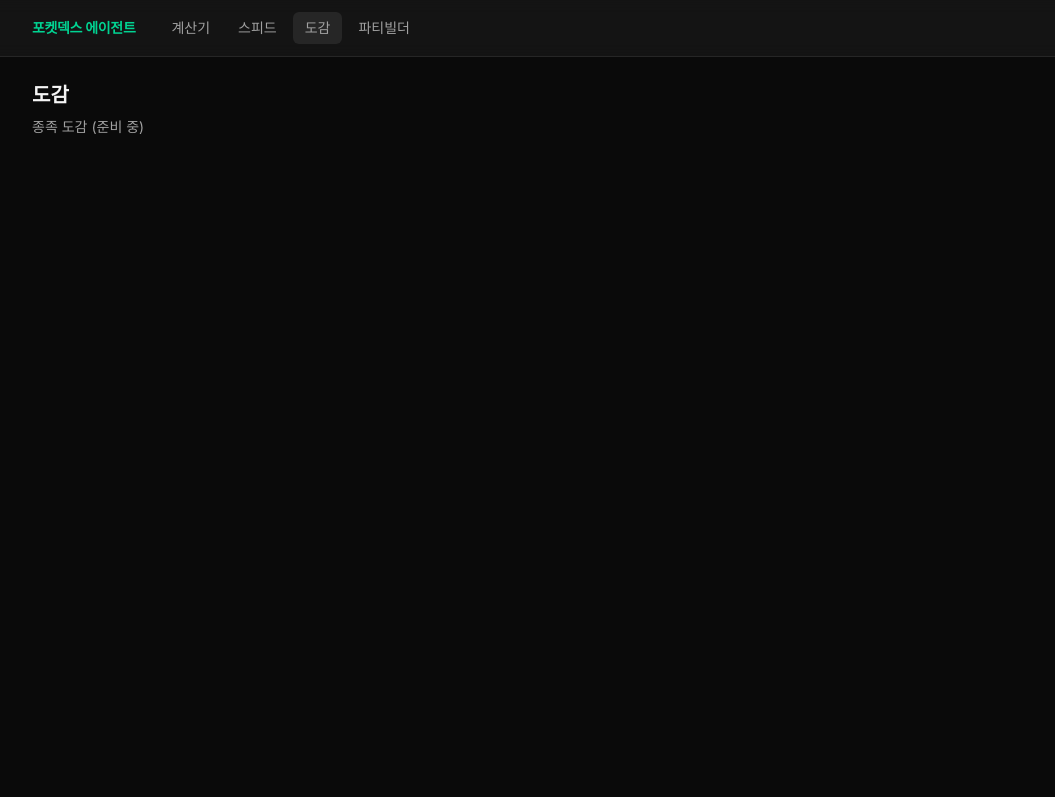
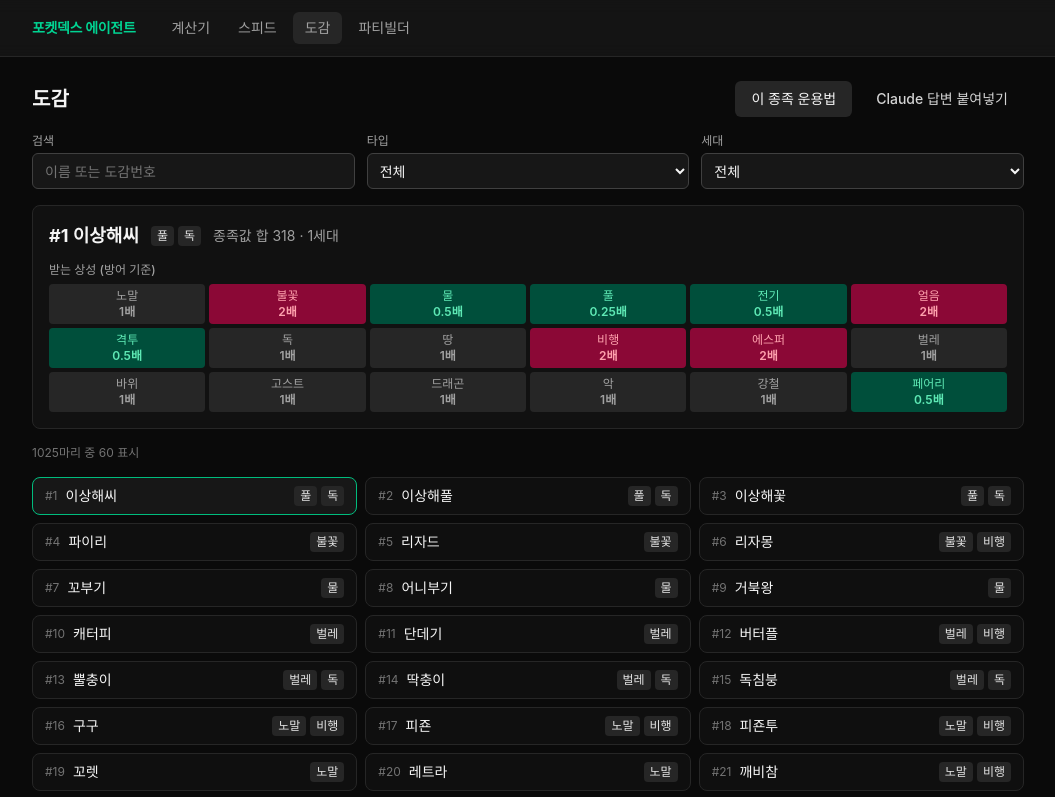
Before and after one commit to ParkGiraffe/pokedex-ai, a React (Vite) app in the folder apps/client/: page /docs in a window 1280 px wide. Shown: the top 797 px of the page, without its empty margins (112-1167 px from the left). Built offline with nearby package versions, Linux system fonts and the light colour scheme.

Commit message:
도감 페이지

```diff
--- /dev/null
+++ b/apps/client/src/pages/dex/lib/search.ts
@@ -0,0 +1,64 @@
+import {
+  formula,
+  pokedex,
+  type PokedexEntry,
+  type TypeName,
+  TYPE_NAMES,
+} from "@pokedex-agent/pokedex-core";
+
+export const ALL_TYPES = "전체";
+export const ALL_GENERATIONS = 0;
+
+export type DexFilter = {
+  query: string;
+  type: TypeName | typeof ALL_TYPES;
+  generation: number;
+};
+
+export const filterDex = (filter: DexFilter): PokedexEntry[] => {
+  const query = filter.query.trim().toLowerCase();
+  return pokedex.entries.filter((entry) => {
+    if (filter.type !== ALL_TYPES && !entry.types.includes(filter.type)) {
+      return false;
+    }
+    if (filter.generation !== ALL_GENERATIONS && entry.generation !== filter.generation) {
+      return false;
+    }
+    if (query) {
+      return (
+        entry.ko.includes(filter.query.trim()) ||
+        entry.en.includes(query) ||
+        String(entry.no) === query
+      );
+    }
+    return true;
+  });
+};
+
+export type Weakness = {
+  type: TypeName;
+  multiplier: number;
+};
+
+export const weaknessTable = (types: ReadonlyArray<TypeName>): Weakness[] =>
+  TYPE_NAMES.map((type) => ({ type, multiplier: formula.typeEffectiveness(type, types) }));
+
+export const baseStatTotal = (entry: PokedexEntry): number => {
+  const { H, A, B, C, D, S } = entry.base;
+  return H + A + B + C + D + S;
+};
+
+export const buildSpeciesMarkdown = (entry: PokedexEntry): string => {
+  const weak = weaknessTable(entry.types).filter((w) => w.multiplier > 1);
+  return [
+    "## 작업: 종족 운용법 분석",
+    "",
+    `- 종족: ${entry.ko} (#${entry.no}, ${entry.types.join("/")})`,
+    `- 종족값: H${entry.base.H}/A${entry.base.A}/B${entry.base.B}/C${entry.base.C}/D${entry.base.D}/S${entry.base.S} (합 ${baseStatTotal(entry)})`,
+    `- 약점: ${weak.map((w) => `${w.type} ${w.multiplier}배`).join(", ") || "없음"}`,
+    "",
+    "## 요청",
+    "- 9세대 SV 싱글에서 이 종족의 운용법, 추천 배분, 견제 라인을 한국 SV 어휘로 분석",
+    "- 응답 마지막에 표준 JSON 코드블록을 반드시 포함",
+  ].join("\n");
+};
--- /dev/null
+++ b/apps/client/src/pages/dex/model/store.ts
@@ -0,0 +1,26 @@
+import { type TypeName } from "@pokedex-agent/pokedex-core";
+import { create } from "zustand";
+
+import { ALL_GENERATIONS, ALL_TYPES } from "../lib/search";
+
+type DexState = {
+  query: string;
+  type: TypeName | typeof ALL_TYPES;
+  generation: number;
+  selectedNo: number | null;
+  setQuery: (query: string) => void;
+  setType: (type: TypeName | typeof ALL_TYPES) => void;
+  setGeneration: (generation: number) => void;
+  select: (no: number | null) => void;
+};
+
+export const useDexStore = create<DexState>((set) => ({
+  query: "",
+  type: ALL_TYPES,
+  generation: ALL_GENERATIONS,
+  selectedNo: 1,
+  setQuery: (query) => set({ query }),
+  setType: (type) => set({ type }),
+  setGeneration: (generation) => set({ generation }),
+  select: (selectedNo) => set({ selectedNo }),
+}));
--- /dev/null
+++ b/apps/client/src/pages/dex/ui/DexPage.tsx
@@ -0,0 +1,155 @@
+import { findPokemon, TYPE_NAMES } from "@pokedex-agent/pokedex-core";
+import { useState } from "react";
+
+import { cn } from "@/common/lib/cn";
+import { Button } from "@/common/ui/Button";
+import { Card } from "@/common/ui/Card";
+import { Field } from "@/common/ui/Field";
+import { Input } from "@/common/ui/Input";
+import { Select } from "@/common/ui/Select";
+import { CopyButton } from "@/features/claude-bridge/ui/CopyButton";
+import { PasteSidePanel } from "@/features/claude-bridge/ui/PasteSidePanel";
+
+import {
+  ALL_GENERATIONS,
+  ALL_TYPES,
+  baseStatTotal,
+  buildSpeciesMarkdown,
+  filterDex,
+  weaknessTable,
+} from "../lib/search";
+import { useDexStore } from "../model/store";
+
+const RESULT_LIMIT = 60;
+const GENERATIONS = [1, 2, 3, 4, 5, 6, 7, 8, 9];
+
+const multiplierClass = (multiplier: number): string => {
+  if (multiplier === 0) return "bg-sky-900 text-sky-300";
+  if (multiplier >= 4) return "bg-rose-700 text-rose-100";
+  if (multiplier === 2) return "bg-rose-900 text-rose-300";
+  if (multiplier < 1) return "bg-emerald-900 text-emerald-300";
+  return "bg-neutral-800 text-neutral-400";
+};
+
+const TypeBadges = ({ types }: { types: ReadonlyArray<string> }) => (
+  <span className="flex gap-1">
+    {types.map((type) => (
+      <span key={type} className="rounded bg-neutral-800 px-1.5 py-0.5 text-xs text-neutral-200">
+        {type}
+      </span>
+    ))}
+  </span>
+);
+
+export const DexPage = () => {
+  const { query, type, generation, selectedNo, setQuery, setType, setGeneration, select } =
+    useDexStore();
+  const [panelOpen, setPanelOpen] = useState(false);
+
+  const results = filterDex({ query, type, generation });
+  const selected = selectedNo === null ? undefined : findPokemon(selectedNo);
+
+  return (
+    <section className="flex flex-col gap-4">
+      <header className="flex flex-wrap items-center justify-between gap-2">
+        <h1 className="text-xl font-bold">도감</h1>
+        {selected && (
+          <div className="flex gap-2">
+            <CopyButton
+              label="이 종족 운용법"
+              buildText={() => buildSpeciesMarkdown(selected)}
+            />
+            <Button variant="ghost" onClick={() => setPanelOpen(true)}>
+              Claude 답변 붙여넣기
+            </Button>
+          </div>
+        )}
+      </header>
+
+      <div className="grid gap-3 sm:grid-cols-3">
+        <Field label="검색">
+          <Input value={query} placeholder="이름 또는 도감번호" onChange={(event) => setQuery(event.currentTarget.value)} />
+        </Field>
+        <Field label="타입">
+          <Select value={type} onChange={(event) => setType(event.currentTarget.value as typeof type)}>
+            <option value={ALL_TYPES}>전체</option>
+            {TYPE_NAMES.map((name) => (
+              <option key={name} value={name}>
+                {name}
+              </option>
+            ))}
+          </Select>
+        </Field>
+        <Field label="세대">
+          <Select value={generation} onChange={(event) => setGeneration(Number(event.currentTarget.value))}>
+            <option value={ALL_GENERATIONS}>전체</option>
+            {GENERATIONS.map((gen) => (
+              <option key={gen} value={gen}>
+                {gen}세대
+              </option>
+            ))}
+          </Select>
+        </Field>
+      </div>
+
+      {selected && (
+        <Card className="flex flex-col gap-3">
+          <div className="flex flex-wrap items-center gap-3">
+            <span className="text-lg font-bold">
+              #{selected.no} {selected.ko}
+            </span>
+            <TypeBadges types={selected.types} />
+            <span className="text-sm text-neutral-400">
+              종족값 합 {baseStatTotal(selected)} · {selected.generation}세대
+            </span>
+          </div>
+          <div>
+            <h3 className="mb-1.5 text-xs font-medium text-neutral-400">받는 상성 (방어 기준)</h3>
+            <div className="grid grid-cols-6 gap-1">
+              {weaknessTable(selected.types).map((entry) => (
+                <div
+                  key={entry.type}
+                  className={cn(
+                    "flex flex-col items-center rounded px-1 py-1 text-xs",
+                    multiplierClass(entry.multiplier)
+                  )}
+                >
+                  <span>{entry.type}</span>
+                  <span className="font-semibold">{entry.multiplier}배</span>
+                </div>
+              ))}
+            </div>
+          </div>
+        </Card>
+      )}
+
+      <p className="text-xs text-neutral-500">
+        {results.length}마리 중 {Math.min(results.length, RESULT_LIMIT)} 표시
+      </p>
+
+      <div className="grid gap-2 sm:grid-cols-2 lg:grid-cols-3">
+        {results.slice(0, RESULT_LIMIT).map((entry) => (
+          <button
+            key={entry.no}
+            type="button"
+            onClick={() => select(entry.no)}
+            className={cn(
+              "flex items-center justify-between gap-2 rounded-lg border px-3 py-2 text-left transition",
+              entry.no === selectedNo
+                ? "border-emerald-500 bg-neutral-900"
+                : "border-neutral-800 bg-neutral-900/40 hover:border-neutral-700"
+            )}
+          >
+            <span className="flex items-center gap-2">
+              <span className="text-xs text-neutral-500">#{entry.no}</span>
+              <span className="text-sm font-medium">{entry.ko}</span>
+            </span>
+            <TypeBadges types={entry.types} />
+          </button>
+        ))}
+      </div>
+
+      <PasteSidePanel open={panelOpen} onClose={() => setPanelOpen(false)} />
+    </section>
+  );
+};
--- a/apps/client/src/routes/docs.tsx
+++ b/apps/client/src/routes/docs.tsx
@@ -1,13 +1,8 @@
 import { createRoute } from "@tanstack/react-router";
 
+import { DexPage } from "@/pages/dex/ui/DexPage";
+
 import { rootRoute } from "./__root";
-
-const DexPage = () => (
-  <section>
-    <h1 className="text-xl font-bold">도감</h1>
-    <p className="mt-2 text-sm text-neutral-400">종족 도감 (준비 중)</p>
-  </section>
-);
 
 export const docsRoute = createRoute({
   getParentRoute: () => rootRoute,
```
Also changed, not shown: 1 other file (tests, documents, lock files or other folders).
